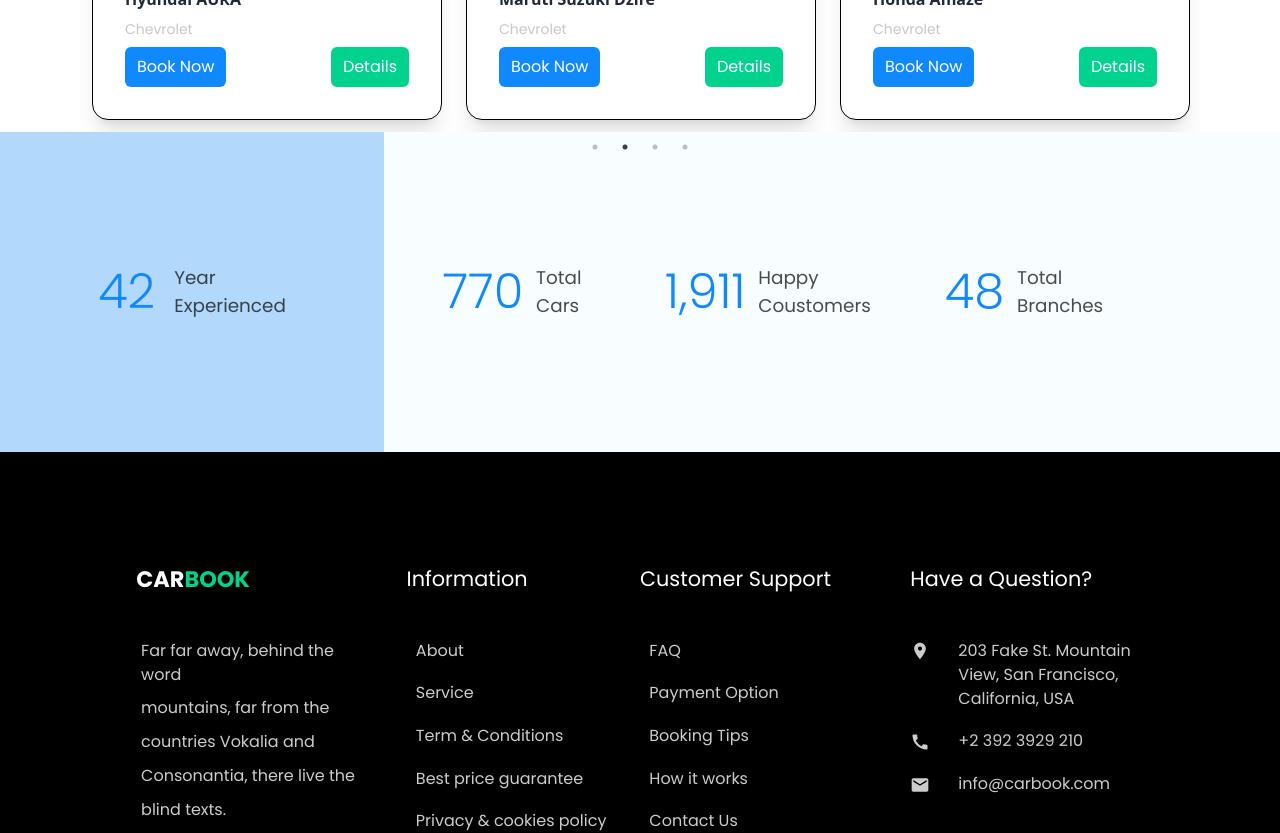
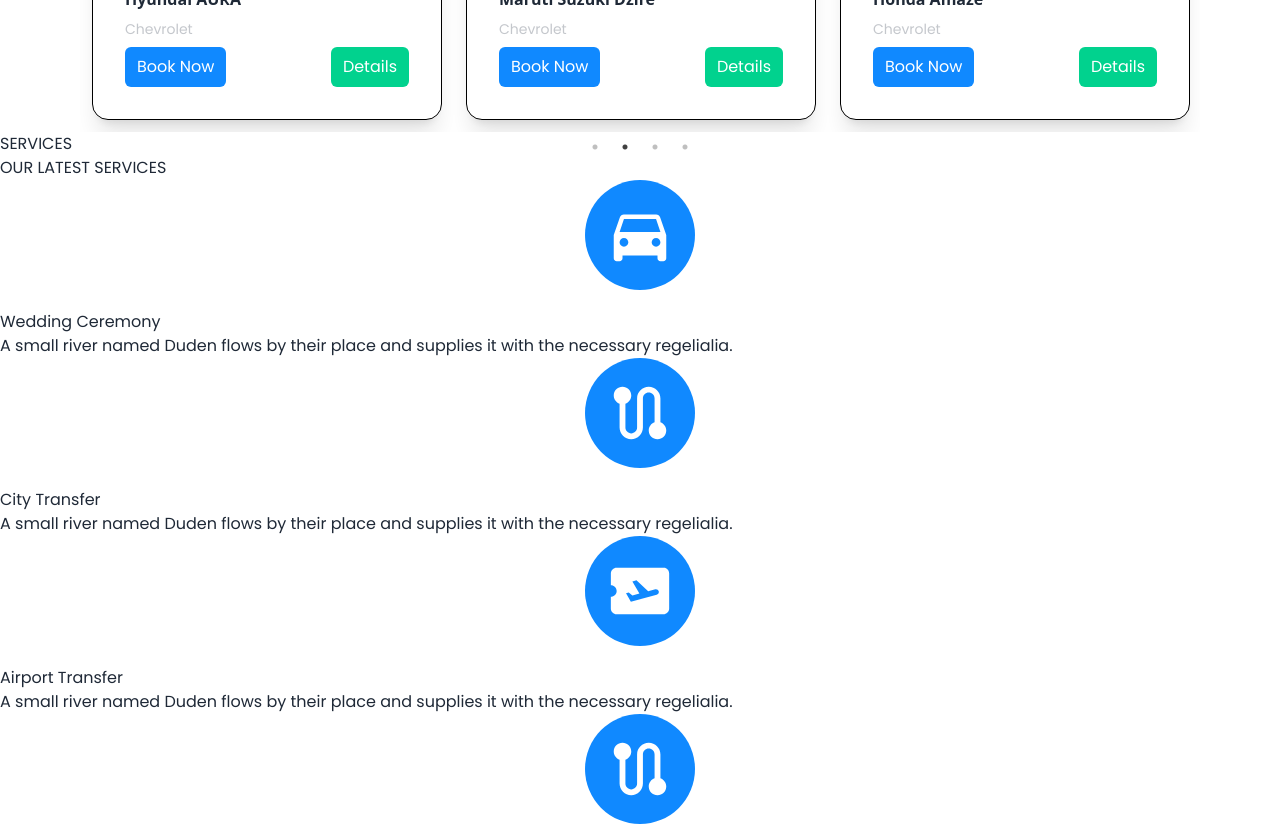
Before and after one commit to Its-Subham/Cab-Booking-Website-MERN, a React (Vite) app in the folder frontend/: page / in a window 1280 px wide. Shown: the part 1180-2013 px from the top of the page. Built offline with nearby package versions, Linux system fonts and the light colour scheme; a web font is replaced by a local one.

Commit message:
Update App.jsx

```diff
--- a/frontend/src/App.jsx
+++ b/frontend/src/App.jsx
@@ -5,6 +5,7 @@ import Home from "./pages/Home"
 import CarSlider from "./components/CarSlider"
 import Footer from "./components/Footer"
 import Counter from "./components/Counter"
+import Services from "./components/Services"
 export default function App() {
   return (
     <>
@@ -14,6 +15,7 @@ export default function App() {
       <Route path="/" element={<Home/>}/>
     </Routes>
     <CarSlider/>
+    <Services/>
     </BrowserRouter>
       <Counter/>
     <Footer/>
```
